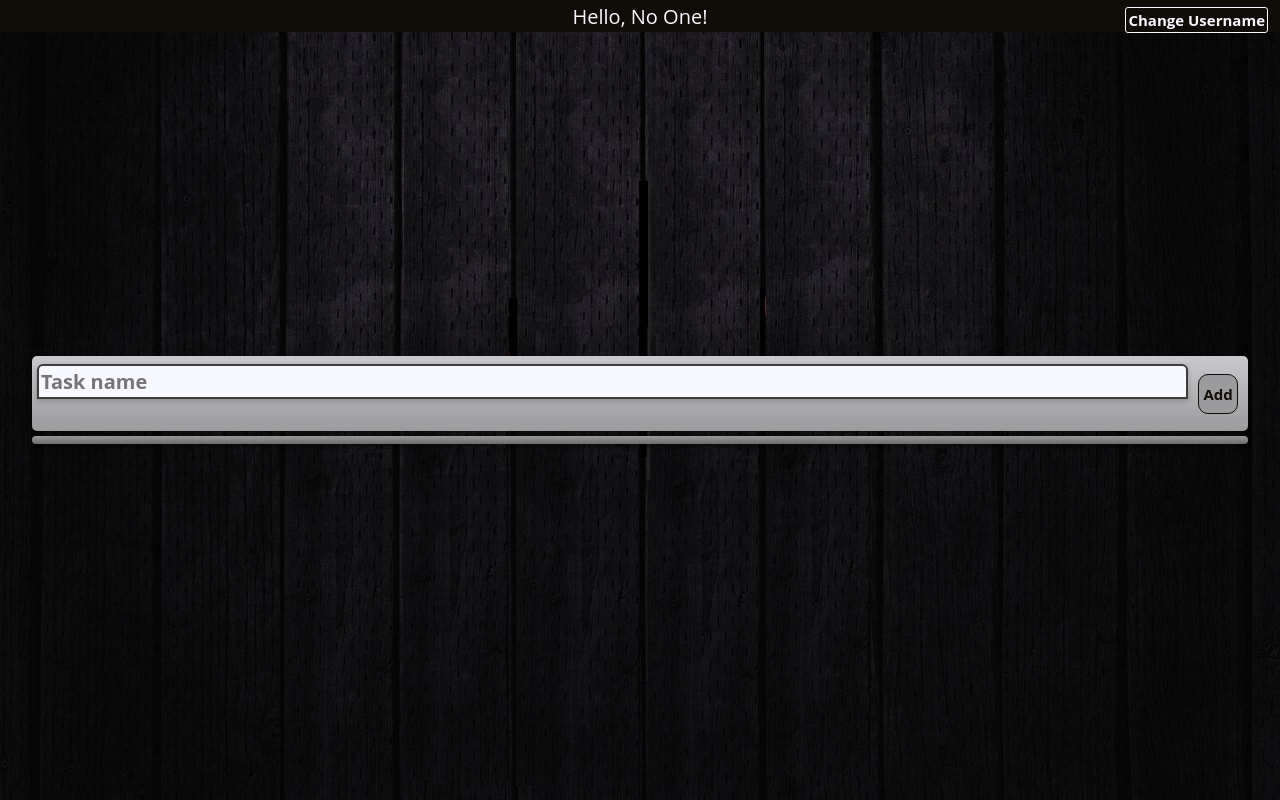
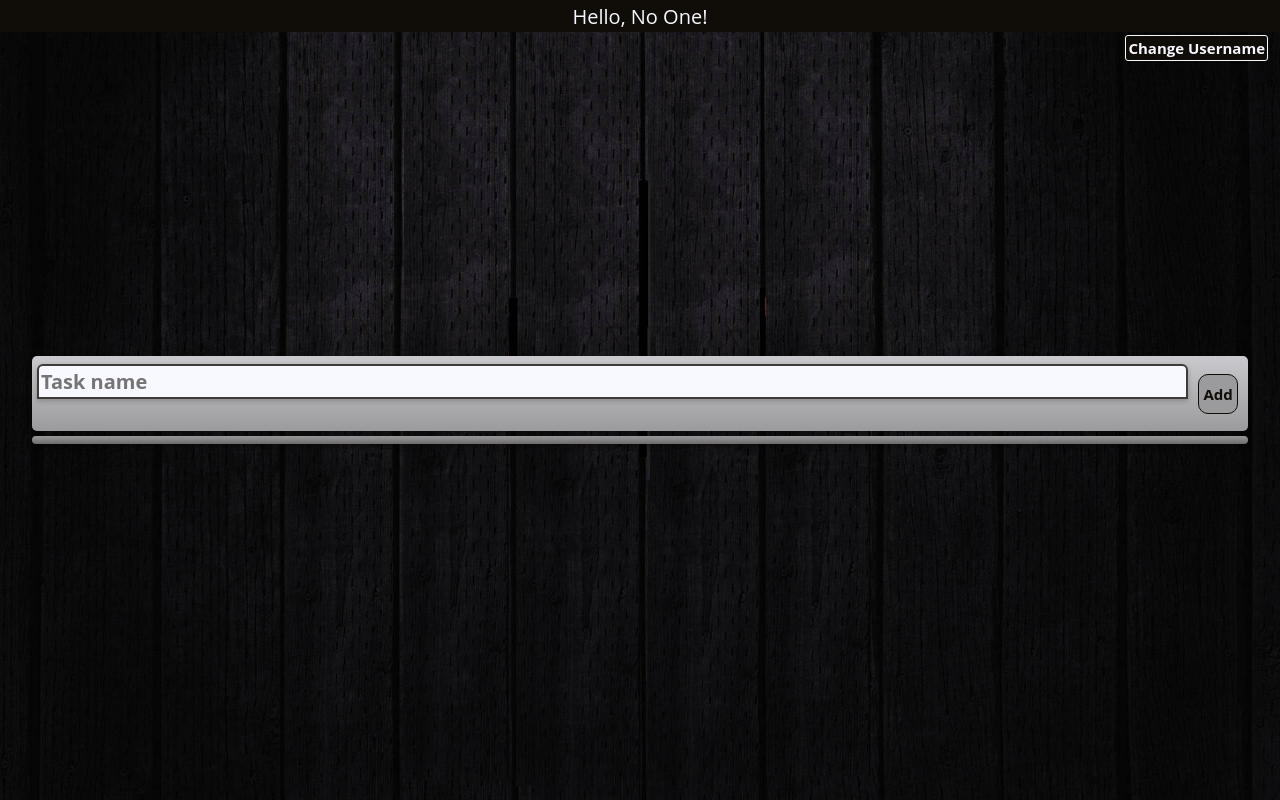
Before and after one commit to moienheydari/mytodolist, a React (Create React App) app: page / in a window 1280 px wide. Built offline with nearby package versions, Linux system fonts and the light colour scheme.

Commit message:
optimized readme and change username button

```diff
--- a/src/css/usernameCont.min.css
+++ b/src/css/usernameCont.min.css
@@ -1 +1 @@
-*{box-sizing:border-box}.username-Cont{position:absolute;width:100%;height:100%}.username-Field{position:relative;width:100%;height:100%}.username-butt{position:absolute;font-size:15px;right:12px;top:7px}.username-butt.hide{filter:blur(5px)}.usernameinput-cont{z-index:2;display:flex;flex-direction:row;align-items:center;justify-content:center;position:absolute;left:50%;top:50%;width:375px;height:100px;border-radius:5px;box-shadow:4px 4px 1px rgba(0,0,0,.3);border:blue 1px solid;background-color:#f8f8ff;padding:1.7px;transition:.5s;border:#100c07 2px solid}.usernameinput-cont.show{transform:translate(-50%, -50%);transition:.5s}.usernameinput-cont.hide{top:-175px;transition:.5s}.input-username{margin-right:12px;height:32px;font-weight:bold;border-radius:2px;box-shadow:0 2px 5px rgba(0,0,0,.3);background-color:#f8f8ff;border:#100c07 2px solid;padding:2px}.username-cont-butt{padding:2px;border-radius:3px;font-weight:bold;border:#f8f8ff 1.6px solid;background-color:#100c07;color:#f8f8ff;cursor:pointer;transition:.3s ease}.username-cont-butt:hover:not(.hide){background-color:#3e3b39;box-shadow:0 0 10px rgba(0,0,0,.3)}.username-cont-butt:active:not(.hide){background-color:#6d6a6a;box-shadow:0 0 10px rgba(0,0,0,.6);transform:scale(0.95)}/*# sourceMappingURL=usernameCont.min.css.map */
+*{box-sizing:border-box}.username-Cont{position:absolute;width:100%;height:100%}.username-Field{position:relative;width:100%;height:100%}.username-butt{position:absolute;font-size:15px;right:12px;top:35px}.username-butt.hide{filter:blur(5px)}.usernameinput-cont{z-index:2;display:flex;flex-direction:row;align-items:center;justify-content:center;position:absolute;left:50%;top:50%;width:375px;height:100px;border-radius:5px;box-shadow:4px 4px 1px rgba(0,0,0,.3);border:blue 1px solid;background-color:#f8f8ff;padding:1.7px;transition:.5s;border:#100c07 2px solid}.usernameinput-cont.show{transform:translate(-50%, -50%);transition:.5s}.usernameinput-cont.hide{top:-175px;transition:.5s}.input-username{margin-right:12px;height:32px;font-weight:bold;border-radius:2px;box-shadow:0 2px 5px rgba(0,0,0,.3);background-color:#f8f8ff;border:#100c07 2px solid;padding:2px}.username-cont-butt{padding:2px;border-radius:3px;font-weight:bold;border:#f8f8ff 1.6px solid;background-color:#100c07;color:#f8f8ff;cursor:pointer;transition:.3s ease}.username-cont-butt:hover:not(.hide){background-color:#3e3b39;box-shadow:0 0 10px rgba(0,0,0,.3)}.username-cont-butt:active:not(.hide){background-color:#6d6a6a;box-shadow:0 0 10px rgba(0,0,0,.6);transform:scale(0.95)}/*# sourceMappingURL=usernameCont.min.css.map */
--- a/src/sass/usernameCont.scss
+++ b/src/sass/usernameCont.scss
@@ -20,7 +20,7 @@
     position: absolute;
     font-size: 15px;
     right: 12px;
-    top: 7px;
+    top: 35px;
 }
 
 .username-butt.hide {
```
Also changed, not shown: 8 other files (tests, documents, lock files or other folders).
